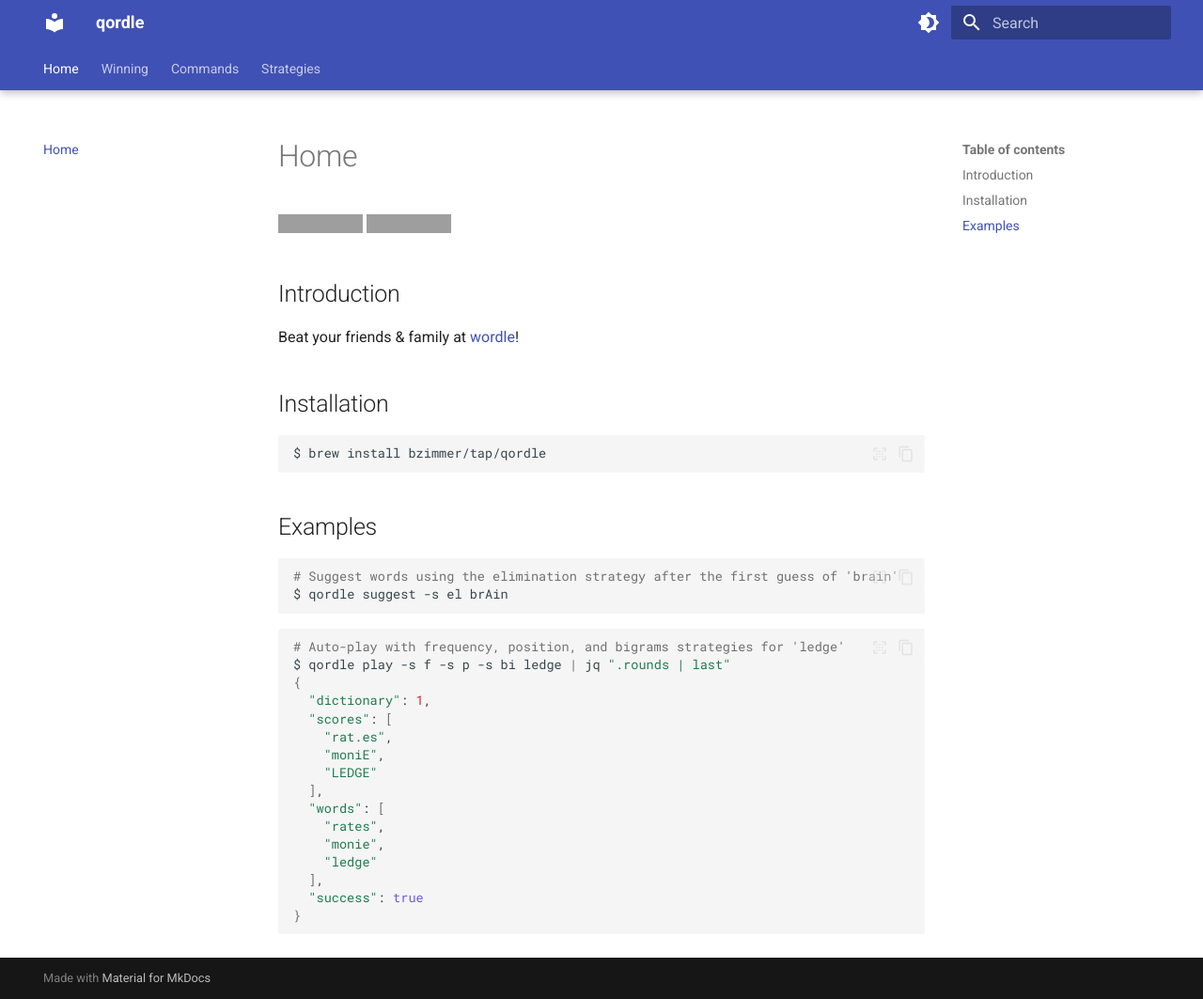
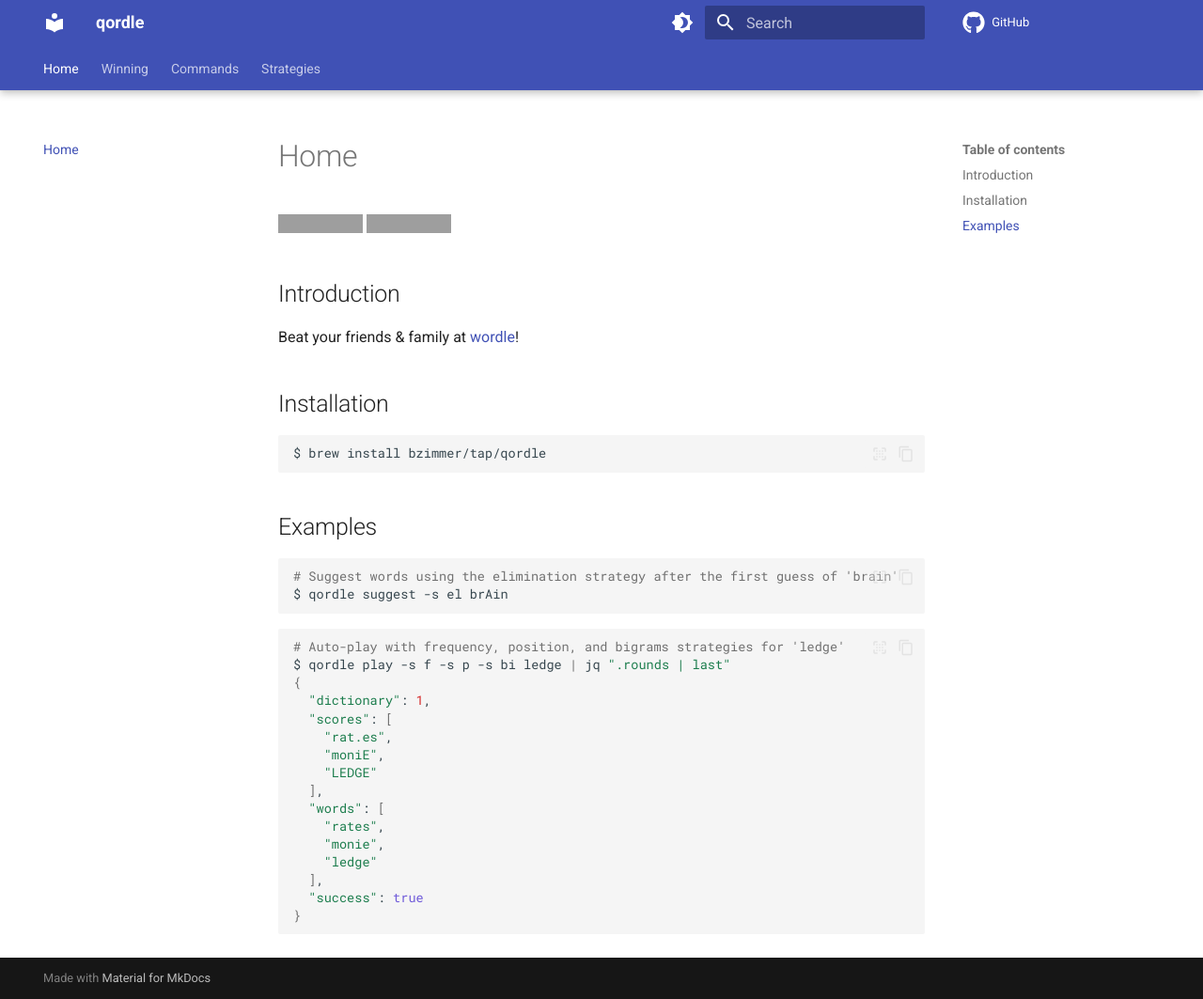
Before and after one commit to bzimmer/qordle, an MkDocs documentation site: the page built from docs/index.md, in a window 1280 px wide and 1063 px high. Shown: the whole window at 94% size. Built offline with MkDocs 1.6.1 and Material for MkDocs 9.7.7, drawn with Linux system fonts in a browser that asks for light colours; comment, search, counter and statistics services are not loaded; grey boxes are pictures that could not be loaded.

Commit message:
added github link

```diff
--- a/mkdocs.yml
+++ b/mkdocs.yml
@@ -1,6 +1,8 @@
 site_name: qordle
 site_dir: dist/site
 site_url: https://bzimmer.github.io/qordle
+
+repo_url: https://github.com/bzimmer/qordle
 
 nav:
     - Home: index.md
@@ -10,6 +12,8 @@
 
 theme:
   name: material
+  icon:
+    repo: fontawesome/brands/github
   palette:
     - media: "(prefers-color-scheme: light)"
       scheme: default
```
